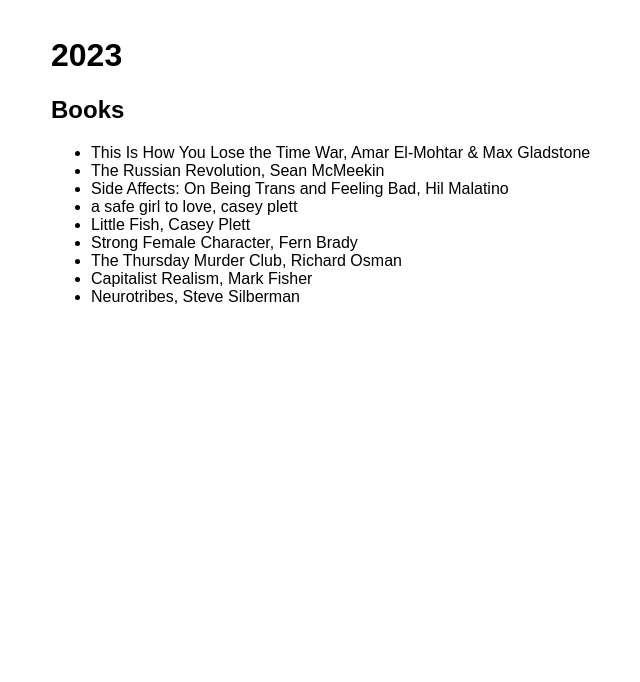
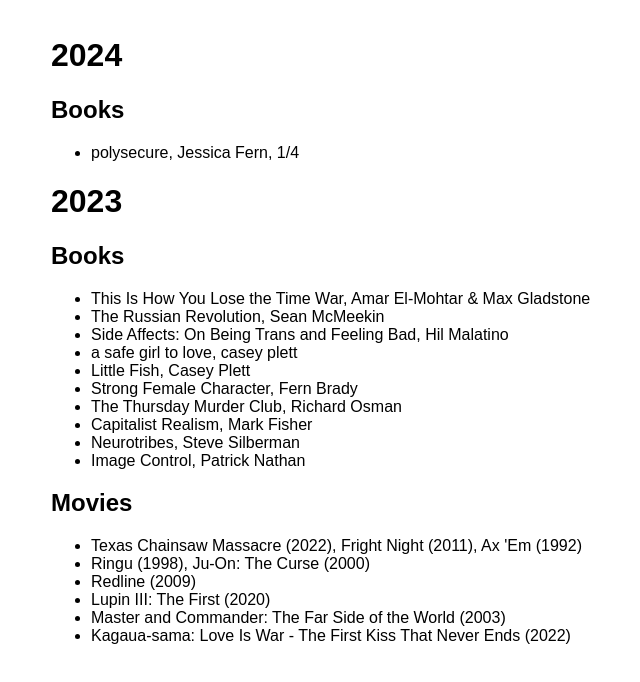
Before and after one commit to hecateeeee/hecateeeee.github.io, a plain HTML site: page media-consumed.html in a window 1280 px wide. Shown: the whole page, without its empty margins (269-909 px from the left). Drawn offline with Linux system fonts and the light colour scheme.

Commit message:
Update media consumed: polysecure, Image Control, and First Kiss That Never Ends

```diff
--- a/media-consumed.html
+++ b/media-consumed.html
@@ -5,6 +5,9 @@
 <link href="css/main.css" type="text/css" rel="stylesheet">
 </head>
 <body>
+<h1>2024</h1><h2>Books</h2><ul>
+<li>polysecure, Jessica Fern, 1/4</li>
+</ul>
 <h1>2023</h1><h2>Books</h2><ul>
 <li>This Is How You Lose the Time War, Amar El-Mohtar &amp; Max Gladstone</li>
 <li>The Russian Revolution, Sean McMeekin</li>
@@ -15,6 +18,15 @@
 <li>The Thursday Murder Club, Richard Osman</li>
 <li>Capitalist Realism, Mark Fisher</li>
 <li>Neurotribes, Steve Silberman</li>
+<li>Image Control, Patrick Nathan</li>
+</ul>
+<h2>Movies</h2><ul>
+<li>Texas Chainsaw Massacre (2022), Fright Night (2011), Ax &#39;Em (1992)</li>
+<li>Ringu (1998), Ju-On: The Curse (2000)</li>
+<li>Redline (2009)</li>
+<li>Lupin III: The First (2020)</li>
+<li>Master and Commander: The Far Side of the World (2003)</li>
+<li>Kagaua-sama: Love Is War - The First Kiss That Never Ends (2022)</li>
 </ul>
 </body>
 </html>
```
Also changed, not shown: 1 other file.
